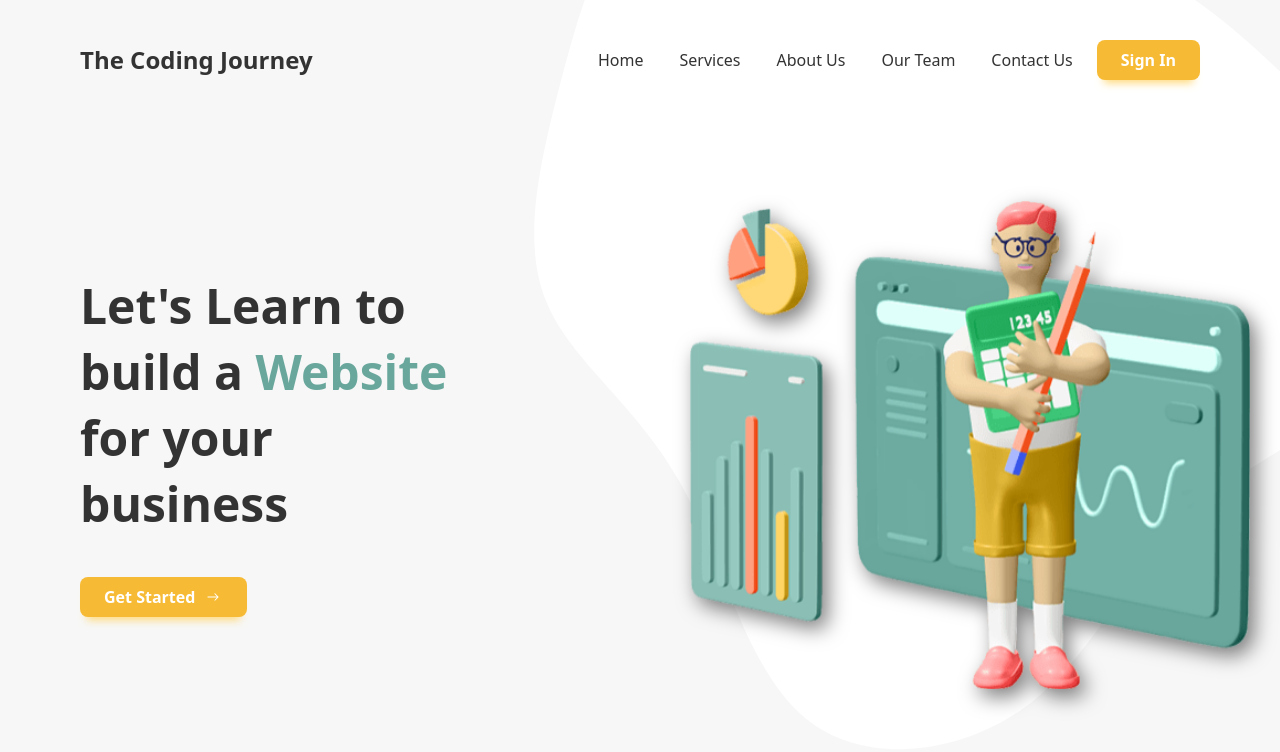
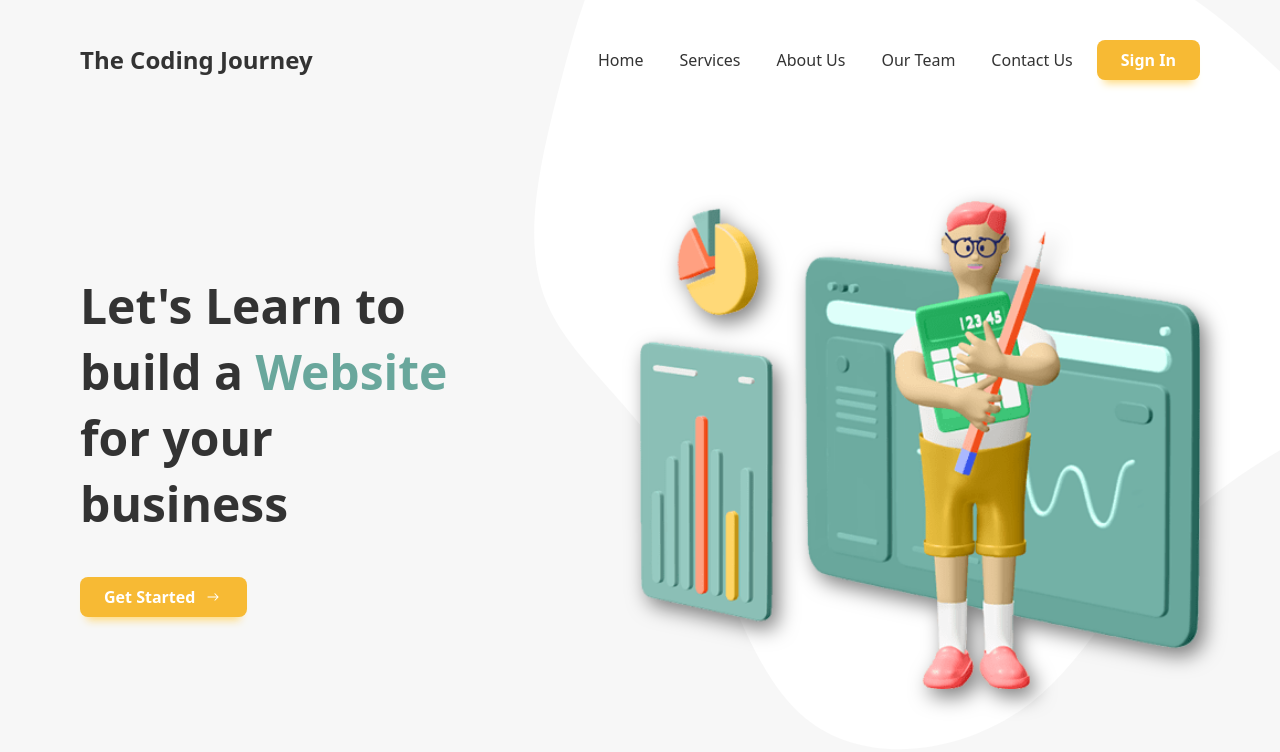
Before and after one commit to kalebted/E-Learning-Web, a React (Vite) app in the folder e-learning/: page / in a window 1280 px wide. Shown: the top 752 px of the page. Built offline with nearby package versions, Linux system fonts and the light colour scheme.

Commit message:
Finalized hero section with motion to images

```diff
--- a/e-learning/src/components/Hero/Hero.jsx
+++ b/e-learning/src/components/Hero/Hero.jsx
@@ -62,13 +62,18 @@ const Hero = () => {
                 {/* Hero Image */}
                 <div className="flex justify-center items-center">
                     <motion.img
-                         initial={{x:50}}
+                        initial={{x:50, opacity:0}}
+                        animate={{x:0, opacity:1}}
+                        transition={{duration: 0.6, delay: 0.4, ease: "easeInOut"}}
                         src={HeroPng}
                         alt=""
                         className="w-[400px] xl:w-[600px] relative z-10
                         drop-shadow"
                     />
-                    <img
+                    <motion.img
+                        initial={{ x: -50, opacity: 0 }}
+                        animate={{ x: 0, opacity: 1 }}
+                        transition={{ duration: 0.6, delay: 0.2, ease: "easeInOut" }}
                         src={Blob}
                         alt=""
                         className='absolute -bottom-32 w-[800px] md:w-[1500px] z-[1]
--- a/e-learning/src/components/Navbar/Navbar.jsx
+++ b/e-learning/src/components/Navbar/Navbar.jsx
@@ -1,6 +1,6 @@
-/* eslint-disable no-unused-vars */
 import React from 'react'
 import { IoMdMenu } from "react-icons/io";
+import { motion } from 'framer-motion';
 
 const NavbarMenu = [
   {
@@ -33,7 +33,10 @@ const NavbarMenu = [
 const Navbar = () => {
   return (
     <nav className='relative z-20'>
-      <div className="container py-10 flex justify-between items-center">
+      <motion.div
+      initial={{opacity:0, y:-50}}
+      animate={{opacity: 1, y:0}}
+      className="container py-10 flex justify-between items-center">
         {/* logo section */}
         <div>
             <h1 className='font-bold text-2xl'>The Coding Journey</h1>
@@ -60,7 +63,7 @@ const Navbar = () => {
         <div className="lg:hidden">
           <IoMdMenu className="text-4xl" />
         </div>
-      </div>
+      </motion.div>
     </nav>
   );
 }
```
